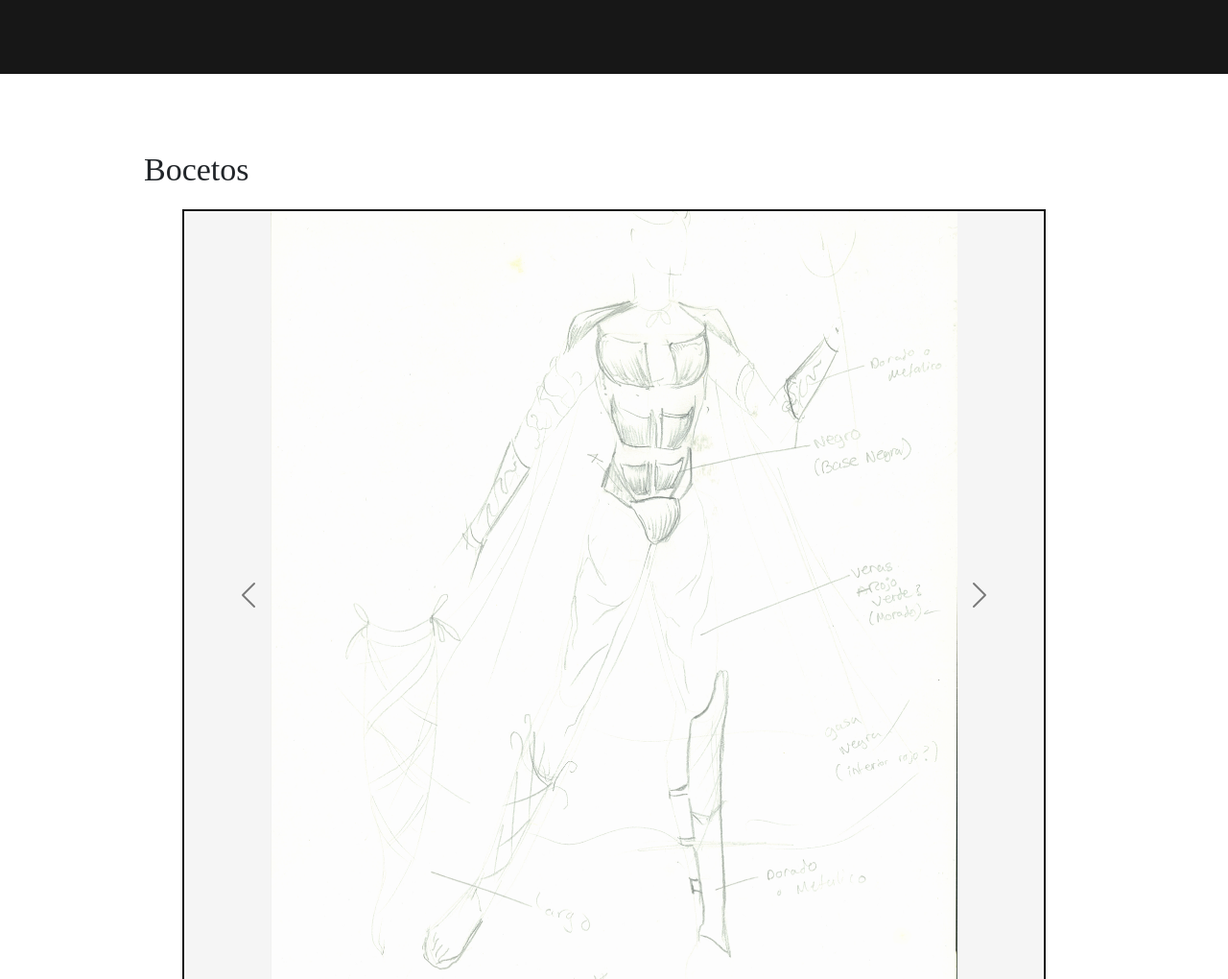
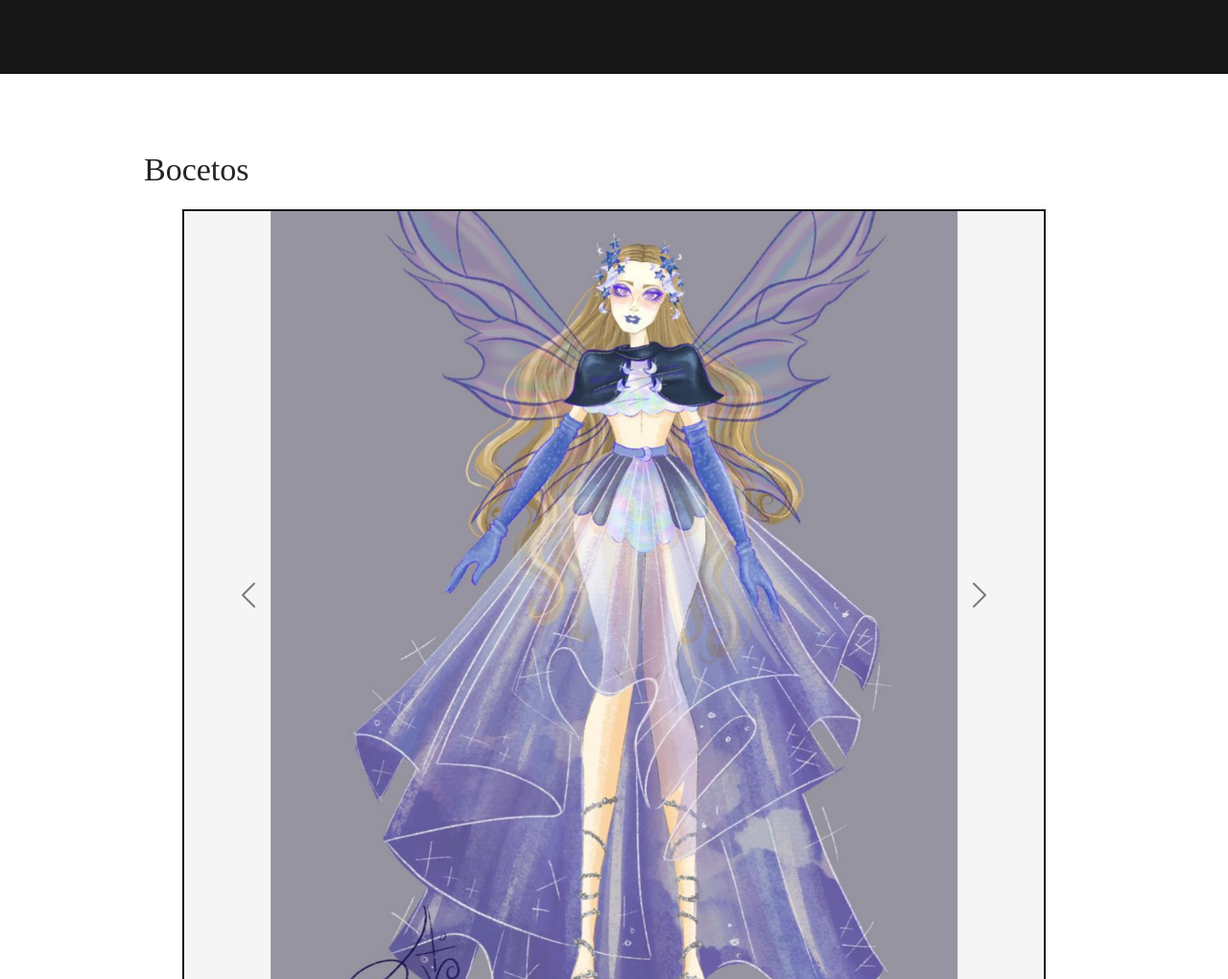
Before and after one commit to AdrianoOGarda/paulettegarda, a Gatsby site: page / in a window 1280 px wide. Shown: the part 10307-11327 px from the top of the page at 96% size. Built offline with nearby package versions, Linux system fonts and the light colour scheme; Gatsby itself is replaced by a stand-in of ours.

Commit message:
Added image

```diff
--- a/components/Diseño/index.tsx
+++ b/components/Diseño/index.tsx
@@ -16,6 +16,7 @@ const Diseño: React.FC<DiseñoProps> = () => {
 
     const CarouselContent = [
         { src: '/Bocetos/Aviv.png', alt: 'Bocetos' },
+        { src: '/Bocetos/Hada.jpg', alt: 'Hada' },
         { src: '/Bocetos/Biografia.png', alt: 'Bocetos' },
         { src: '/Bocetos/BlueHeroes.png', alt: 'Bocetos' },
         { src: '/Bocetos/Catrina.png', alt: 'Bocetos' },
```
Also changed, not shown: static/Bocetos/Hada.jpg (added).
